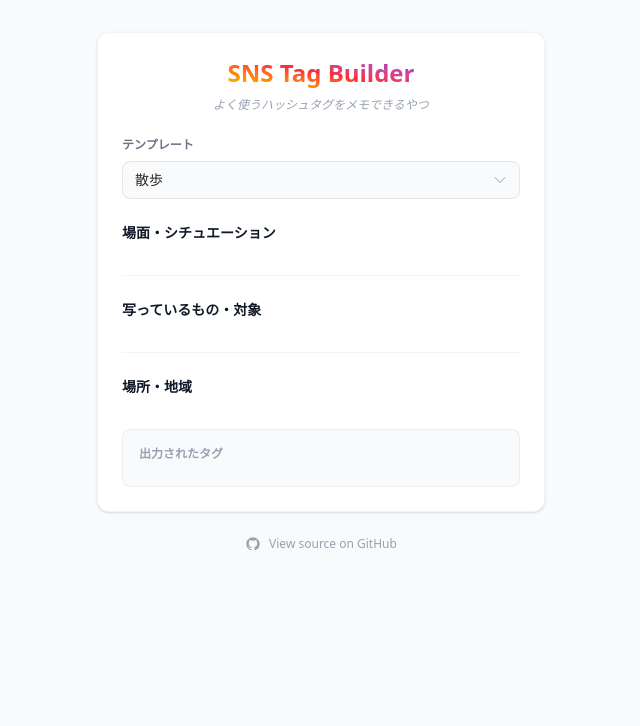
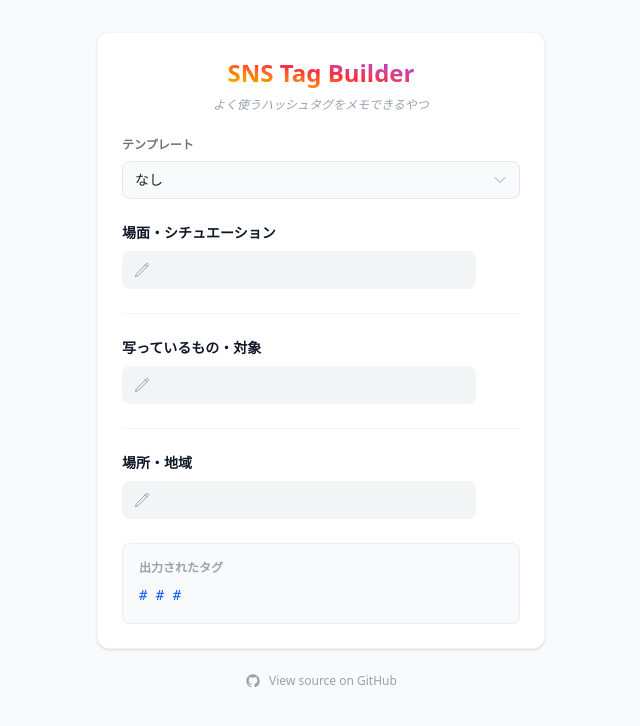
Before and after one commit to ahuglajbclajep/instagram-tagbuilder, a React (Vite) app: page / in a window 1280 px wide. Shown: the top 726 px of the page, without its empty margins (319-959 px from the left). Built offline with nearby package versions, Linux system fonts and the light colour scheme.

Commit message:
タグの追加や削除ができるように

```diff
--- a/package.json
+++ b/package.json
@@ -1,5 +1,5 @@
 {
-  "name": "my-react-template",
+  "name": "sns-tag-builder",
   "private": true,
   "version": "0.0.0",
   "scripts": {
--- a/src/features/TemplateSection.tsx
+++ b/src/features/TemplateSection.tsx
@@ -7,8 +7,8 @@ import { type Tag } from "./template";
 type Props = {
   title: string;
   tags: Tag[];
-  onUpdate: (index: number, value: string) => void;
-  onDelete: (index: number) => void;
+  onUpdate: (index: number) => (value: string) => void;
+  onDelete: (index: number) => () => void;
 };
 
 export const TemplateSection = ({ title, tags, onUpdate, onDelete }: Props) => {
@@ -17,11 +17,11 @@ export const TemplateSection = ({ title, tags, onUpdate, onDelete }: Props) => {
       <h2 className="text-sm font-semibold text-gray-900">{title}</h2>
       <ul className="flex flex-col gap-y-2">
         {tags.map((tag, i) => (
-          <li key={tag} className="flex items-center gap-x-2">
-            <Input value={tag} onChange={(val) => onUpdate(i, val)} />
+          <li key={`${i}-${tag}`} className="group flex items-center gap-x-2">
+            <Input value={tag} onChange={onUpdate(i)} />
             <button
-              className="shrink-0 rounded-full p-2 transition-colors hover:bg-red-50 hover:text-red-500"
-              onClick={() => onDelete(i)}
+              className="shrink-0 rounded-full p-2 transition-colors group-last:invisible hover:bg-red-50 hover:text-red-500"
+              onClick={onDelete(i)}
             >
               <TrashIcon className="size-5 text-gray-300" />
             </button>
--- a/src/features/template.ts
+++ b/src/features/template.ts
@@ -7,6 +7,11 @@ export type Template = {
 };
 
 export const templates: Record<string, Template> = {
+  なし: {
+    context: [""],
+    subject: [""],
+    place: [""],
+  },
   散歩: {
     context: ["散歩", "街歩き", "東京散歩"],
     subject: ["季節の花"],
--- a/src/main.tsx
+++ b/src/main.tsx
@@ -9,22 +9,29 @@ import { TemplateSection } from "./features/TemplateSection";
 import { Preview } from "./features/Preview";
 import { Footer } from "./features/Footer";
 
-import { type Template } from "./features/template";
+import { templates, type Template, type Tag } from "./features/template";
 
 const App = () => {
-  const [template, setTemplate] = useState<Template>({
-    context: [],
-    subject: [],
-    place: [],
-  });
+  const [template, setTemplate] = useState<Template>(templates["なし"]);
 
-  const onUpdateTemplate = useCallback(
-    (type: keyof Template, index: number) => (value: string) => {
-      setTemplate((prev) => {
-        const newTemplate = { ...prev };
-        newTemplate[type][index] = value;
-        return newTemplate;
-      });
+  const onUpdateTag = useCallback(
+    (type: keyof Template) => (index: number) => (value: Tag) => {
+      setTemplate((prev) => ({
+        ...prev,
+        [type]: prev[type]
+          .map((tag, i) => (i === index ? value : tag))
+          .concat(index + 1 === prev[type].length ? "" : []),
+      }));
+    },
+    [],
+  );
+
+  const onDeleteTag = useCallback(
+    (type: keyof Template) => (index: number) => () => {
+      setTemplate((prev) => ({
+        ...prev,
+        [type]: prev[type].filter((_, i) => i !== index),
+      }));
     },
     [],
   );
@@ -43,22 +50,22 @@ const App = () => {
           <TemplateSection
             title="場面・シチュエーション"
             tags={template.context}
-            onUpdate={(idx, val) => onUpdateTemplate("context", idx)(val)}
-            onDelete={() => {}}
+            onUpdate={onUpdateTag("context")}
+            onDelete={onDeleteTag("context")}
           />
           <hr className="border-gray-100" />
           <TemplateSection
             title="写っているもの・対象"
             tags={template.subject}
-            onUpdate={(idx, val) => onUpdateTemplate("subject", idx)(val)}
-            onDelete={() => {}}
+            onUpdate={onUpdateTag("subject")}
+            onDelete={onDeleteTag("subject")}
           />
           <hr className="border-gray-100" />
           <TemplateSection
             title="場所・地域"
             tags={template.place}
-            onUpdate={(idx, val) => onUpdateTemplate("place", idx)(val)}
-            onDelete={() => {}}
+            onUpdate={onUpdateTag("place")}
+            onDelete={onDeleteTag("place")}
           />
           <Preview template={template} />
         </div>
```
